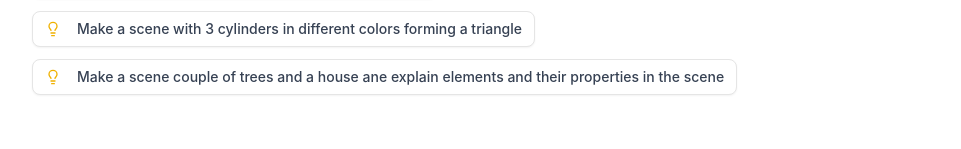
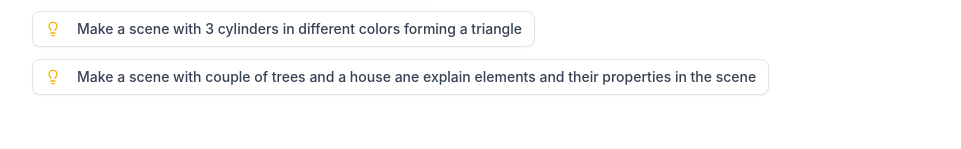
Before and after one commit to wintermuteturbo/bezi-homework, a React (Vite) app: page / in a window 1280 px wide. Shown: the part 331-480 px from the top of the page, without its empty margins (158-1119 px from the left). Built offline with nearby package versions, Linux system fonts and the light colour scheme; the HTML template or start-up script is replaced by a standard one.

Commit message:
fix: correct typo in EmptyState component prompt
- Updated the prompt text in the EmptyState component to fix a grammatical error for improved clarity.

```diff
--- a/src/components/EmptyState.tsx
+++ b/src/components/EmptyState.tsx
@@ -8,7 +8,7 @@ export default function EmptyState({ onSelectPrompt }: EmptyStateProps) {
     const examplePrompts = [
         "Generate a scene with a red cube and a blue sphere",
         "Make a scene with 3 cylinders in different colors forming a triangle",
-        "Make a scene couple of trees and a house ane explain elements and their properties in the scene"
+        "Make a scene with couple of trees and a house ane explain elements and their properties in the scene"
     ];
 
     return (
```
